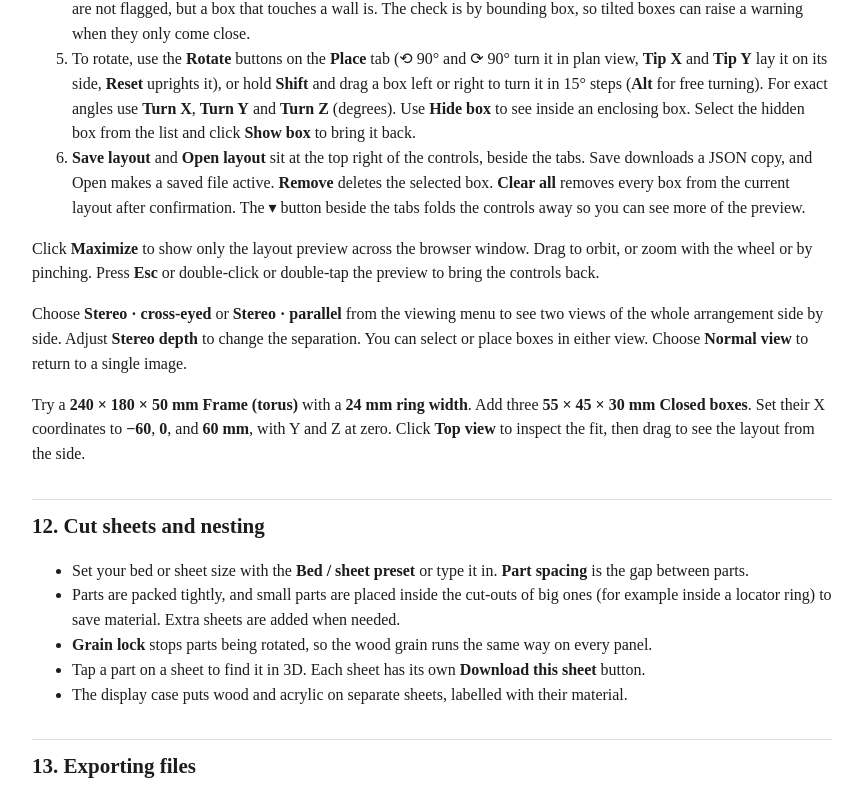
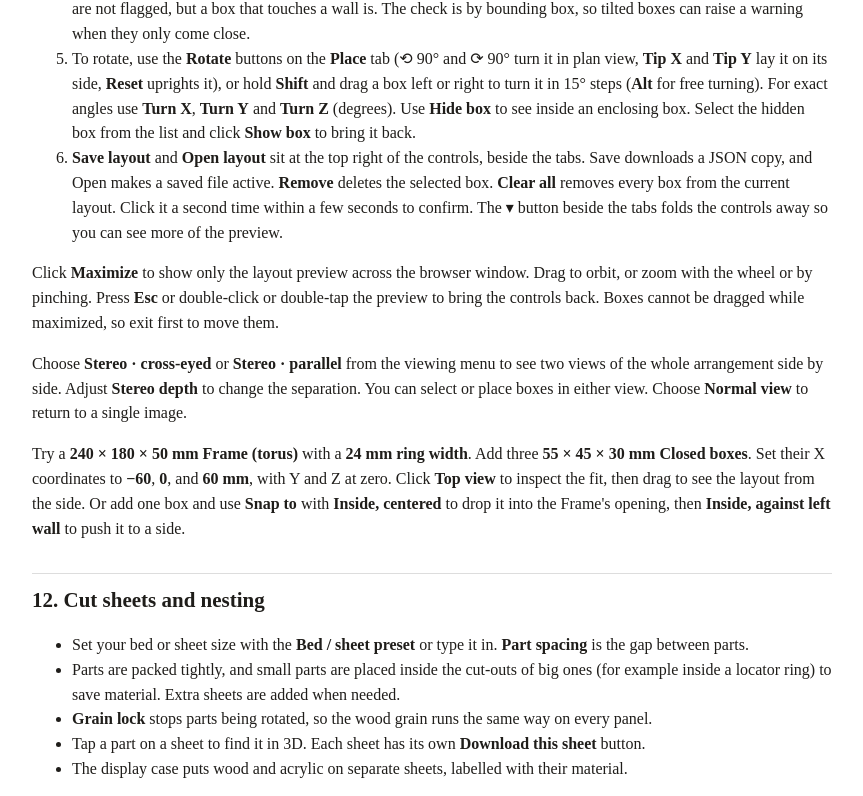
Before and after one commit to markplaga/Boxsmith, a plain HTML site: page help.html in a window 1280 px wide. Shown: the part 7913-8709 px from the top of the page, without its empty margins (208-1071 px from the left). Drawn offline with Linux system fonts and the light colour scheme.

Commit message:
Help and README: Clear all, snap inside a Frame, maximize note, paint finish
Co-Authored-By: Claude Sonnet 5.5 <noreply@anthropic.com>
Claude-Session: https://claude.ai/code/session_01PPUNjNd3ov4qzQcJLm4rgN

```diff
--- a/help.html
+++ b/help.html
@@ -174,11 +174,11 @@
 <li>To butt boxes together exactly, select one, then on the <b>Place</b> tab choose another box under <b>Snap to</b>, pick a face (right, left, back, front or on top, or for a Frame, a spot inside its opening), enter a <b>gap</b> if you want one, and click <b>Snap</b>. The box is moved flush against that face and lined up with its center.</li>
 <li>Boxes that collide are flagged with a ⚠ in the list and a warning above the controls. Boxes inside a Frame's opening are not flagged, but a box that touches a wall is. The check is by bounding box, so tilted boxes can raise a warning when they only come close.</li>
 <li>To rotate, use the <b>Rotate</b> buttons on the <b>Place</b> tab (⟲ 90° and ⟳ 90° turn it in plan view, <b>Tip X</b> and <b>Tip Y</b> lay it on its side, <b>Reset</b> uprights it), or hold <b>Shift</b> and drag a box left or right to turn it in 15° steps (<b>Alt</b> for free turning). For exact angles use <b>Turn X</b>, <b>Turn Y</b> and <b>Turn Z</b> (degrees). Use <b>Hide box</b> to see inside an enclosing box. Select the hidden box from the list and click <b>Show box</b> to bring it back.</li>
-<li><b>Save layout</b> and <b>Open layout</b> sit at the top right of the controls, beside the tabs. Save downloads a JSON copy, and Open makes a saved file active. <b>Remove</b> deletes the selected box. <b>Clear all</b> removes every box from the current layout after confirmation. The ▾ button beside the tabs folds the controls away so you can see more of the preview.</li>
+<li><b>Save layout</b> and <b>Open layout</b> sit at the top right of the controls, beside the tabs. Save downloads a JSON copy, and Open makes a saved file active. <b>Remove</b> deletes the selected box. <b>Clear all</b> removes every box from the current layout. Click it a second time within a few seconds to confirm. The ▾ button beside the tabs folds the controls away so you can see more of the preview.</li>
 </ol>
-<p>Click <b>Maximize</b> to show only the layout preview across the browser window. Drag to orbit, or zoom with the wheel or by pinching. Press <b>Esc</b> or double-click or double-tap the preview to bring the controls back.</p>
+<p>Click <b>Maximize</b> to show only the layout preview across the browser window. Drag to orbit, or zoom with the wheel or by pinching. Press <b>Esc</b> or double-click or double-tap the preview to bring the controls back. Boxes cannot be dragged while maximized, so exit first to move them.</p>
 <p>Choose <b>Stereo · cross-eyed</b> or <b>Stereo · parallel</b> from the viewing menu to see two views of the whole arrangement side by side. Adjust <b>Stereo depth</b> to change the separation. You can select or place boxes in either view. Choose <b>Normal view</b> to return to a single image.</p>
-<p>Try a <b>240 × 180 × 50 mm Frame (torus)</b> with a <b>24 mm ring width</b>. Add three <b>55 × 45 × 30 mm Closed boxes</b>. Set their X coordinates to <b>−60</b>, <b>0</b>, and <b>60 mm</b>, with Y and Z at zero. Click <b>Top view</b> to inspect the fit, then drag to see the layout from the side.</p>
+<p>Try a <b>240 × 180 × 50 mm Frame (torus)</b> with a <b>24 mm ring width</b>. Add three <b>55 × 45 × 30 mm Closed boxes</b>. Set their X coordinates to <b>−60</b>, <b>0</b>, and <b>60 mm</b>, with Y and Z at zero. Click <b>Top view</b> to inspect the fit, then drag to see the layout from the side. Or add one box and use <b>Snap to</b> with <b>Inside, centered</b> to drop it into the Frame's opening, then <b>Inside, against left wall</b> to push it to a side.</p>
 
 <h2 id="h-sheets">12. Cut sheets and nesting</h2>
 <ul>
@@ -213,7 +213,7 @@
 <li><b>Saved recipes</b>: type a name and press Save. Pick one and press Load to bring it back, or ✕ to delete it. Recipes stay in this browser on this device.</li>
 <li><b>Settings file</b>: <i>Download → Settings file (.json)</i> saves a file you can keep, back up or send to someone. Open it with the <b>Open…</b> button at the top, or with <i>Open a saved settings file</i> in the Saved recipes section.</li>
 <li><b>Layout file</b> <b>Save layout</b> downloads all box designs, positions, rotations, visibility and display units together. Open the file with <b>Open layout</b> or the main <b>Open…</b> button.</li>
-<li><b>Reset everything</b> at the bottom of the left panel resets the box settings to defaults. To empty the active layout, use <b>Clear layout</b> in <b>Arrange boxes</b>.</li>
+<li><b>Reset everything</b> at the bottom of the left panel resets the box settings to defaults. To empty the active layout, use <b>Clear all</b> in <b>Arrange boxes</b> (click it twice to confirm).</li>
 </ul>
 
 <h3 id="h-api">Use the JavaScript API</h3>
```
Also changed, not shown: index.html (+4 -4 lines), README.md.
